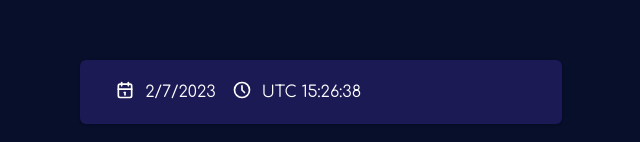
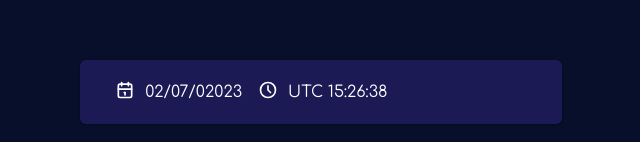
Before and after one commit to justapieop/justapieop, a Next.js app: page / in a window 1280 px wide. Shown: the part 182-324 px from the top of the page, without its empty margins (319-959 px from the left). Built offline with nearby package versions, Linux system fonts and the light colour scheme.

Commit message:
update calendar

```diff
--- a/src/components/Calendar.tsx
+++ b/src/components/Calendar.tsx
@@ -1,3 +1,4 @@
+import { Utils } from "@/utils/Utils";
 import { Text } from "@chakra-ui/react";
 
 export function Calendar(): JSX.Element {
@@ -5,7 +6,7 @@ export function Calendar(): JSX.Element {
 
     return (
         <Text>
-            {date.getDay()}/{date.getMonth()}/{date.getFullYear()}
+            {Utils.doubleDigitFormatter(date.getDay())}/{Utils.doubleDigitFormatter(date.getMonth())}/{Utils.doubleDigitFormatter(date.getFullYear())}
         </Text>
     );
 }
--- a/src/components/TextClock.tsx
+++ b/src/components/TextClock.tsx
@@ -1,5 +1,6 @@
 "use client";
 
+import { Utils } from "@/utils/Utils";
 import { Text } from "@chakra-ui/react";
 import { useEffect, useState } from "react";
 
@@ -10,7 +11,7 @@ export function TextClock(): JSX.Element {
 
     useEffect(() => {
         const timeString: string =
-            `${Intl.DateTimeFormat().resolvedOptions().timeZone} ${doubleDigitFormatter(date.getHours())}:${doubleDigitFormatter(date.getMinutes())}:${doubleDigitFormatter(date.getSeconds())}`;
+            `${Intl.DateTimeFormat().resolvedOptions().timeZone} ${Utils.doubleDigitFormatter(date.getHours())}:${Utils.doubleDigitFormatter(date.getMinutes())}:${Utils.doubleDigitFormatter(date.getSeconds())}`;
 
         const timer: NodeJS.Timeout = setInterval(() => {
             setCurrentTime(timeString);
@@ -25,9 +26,3 @@ export function TextClock(): JSX.Element {
         </Text>
     );
 }
-
-function doubleDigitFormatter(s: number): string {
-    const numberStr: string = String(s);
-
-    return numberStr.length === 2 ? numberStr : "0" + numberStr;
-}
--- /dev/null
+++ b/src/utils/Utils.ts
@@ -0,0 +1,7 @@
+export class Utils {
+    public static doubleDigitFormatter(s: number): string {
+        const numberStr: string = String(s);
+
+        return numberStr.length === 2 ? numberStr : "0" + numberStr;
+    }
+}
```
